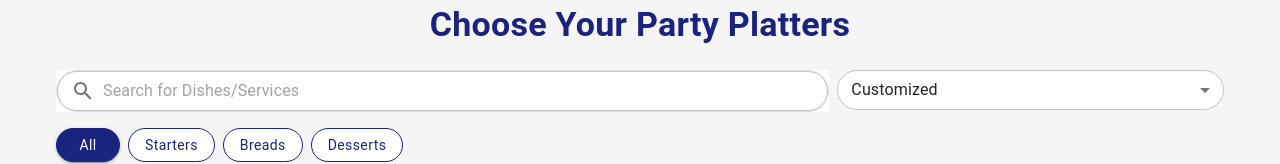
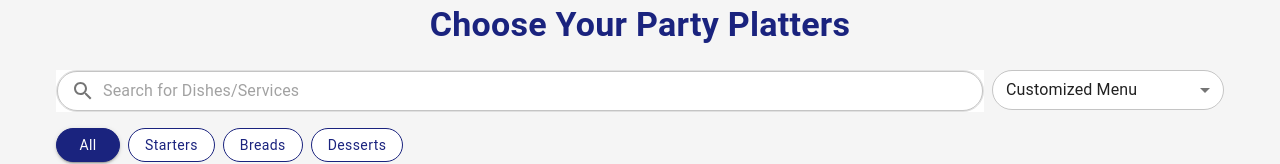
Before and after one commit to Raziur12/BiteAffairs, a React (Vite) app: page /bite-affair/about in a window 1280 px wide. Shown: the part 380-544 px from the top of the page. Built offline with nearby package versions, Linux system fonts and the light colour scheme.

Commit message:
dynamic select menu type updated

```diff
--- a/src/components/menu/MenuDisplay.jsx
+++ b/src/components/menu/MenuDisplay.jsx
@@ -48,11 +48,17 @@ const MenuDisplay = ({ dietaryFilter, searchQuery }) => {
         case 'veg':
           data = await import('../../data/customized-menu.json');
           break;
+        case 'customized':
+          data = await import('../../data/customized-menu.json');
+          break;
         case 'non-veg':
           data = await import('../../data/customized-menu.json');
           break;
         case 'cocktail':
           data = await import('../../data/cocktail-party-menu.json');
+          break;
+        case 'packages':
+          data = await import('../../data/packages-menu.json');
           break;
         default:
           data = await import('../../data/jain-menu.json');
--- a/src/components/menu/MenuTabs.jsx
+++ b/src/components/menu/MenuTabs.jsx
@@ -34,9 +34,10 @@ const MenuTabs = ({
 
   const menuTabs = [
     { value: 'jain', label: 'Jain Menu', icon: <Restaurant /> },
-    { value: 'packages', label: 'Packages', icon: <LocalDining /> },
-    { value: 'customized', label: 'Customized', icon: <Cake /> },
-    { value: 'cocktail', label: 'Cocktail Menu', icon: <LocalBar /> }
+    { value: 'veg', label: 'Veg Menu', icon: <Restaurant /> },
+    { value: 'customized', label: 'Customized Menu', icon: <Cake /> },
+    { value: 'cocktail', label: 'Cocktail Party Menu', icon: <LocalBar /> },
+    { value: 'packages', label: 'Package Menu', icon: <LocalDining /> }
   ];
 
   const dietaryOptions = [
--- a/src/components/menu/PartyPlatters.jsx
+++ b/src/components/menu/PartyPlatters.jsx
@@ -45,11 +45,17 @@ import { CartSummary, CartModal } from '../cart';
 import CheckoutConfirmation from '../cart/CheckoutConfirmation';
 import { MenuGridSkeleton, EnhancedLoader, MenuLoadError, EmptyState } from '../common';
 
-const PartyPlatters = ({ id, onOpenCart }) => {
+const PartyPlatters = ({ id, onOpenCart, bookingConfig }) => {
   const navigate = useNavigate();
   const { addItem, getItemQuantity, totalItems } = useCart();
   const [searchQuery, setSearchQuery] = useState('');
-  const [selectedMenu, setSelectedMenu] = useState('customized');
+  const [selectedMenu, setSelectedMenu] = useState(() => {
+    // Set initial menu based on booking config if available
+    if (bookingConfig?.menu) {
+      return bookingConfig.menu;
+    }
+    return 'customized';
+  });
   const [sortBy, setSortBy] = useState('');
   const [numberOfPax, setNumberOfPax] = useState('');
   const [location, setLocation] = useState('');
@@ -67,12 +73,23 @@ const PartyPlatters = ({ id, onOpenCart }) => {
   const [selectedCategory, setSelectedCategory] = useState('All');
   const [currentServiceIndex, setCurrentServiceIndex] = useState(0);
 
-  const menuOptions = [
+  const baseMenuOptions = [
     { value: 'jain', label: 'Jain Menu' },
-    { value: 'packages', label: 'Packages' },
-    { value: 'customized', label: 'Customized' },
-    { value: 'cocktail', label: 'Cocktail Menu' }
+    { value: 'veg', label: 'Veg Menu' },
+    { value: 'customized', label: 'Customized Menu' },
+    { value: 'cocktail', label: 'Cocktail Party Menu' },
+    { value: 'packages', label: 'Package Menu' }
   ];
+
+  // Reorder menu options to show selected menu from booking first
+  const menuOptions = (() => {
+    if (bookingConfig?.menu) {
+      const selectedOption = baseMenuOptions.find(option => option.value === bookingConfig.menu);
+      const otherOptions = baseMenuOptions.filter(option => option.value !== bookingConfig.menu);
+      return selectedOption ? [selectedOption, ...otherOptions] : baseMenuOptions;
+    }
+    return baseMenuOptions;
+  })();
 
   const sortOptions = [
     { value: '', label: 'Sort By' },
@@ -90,6 +107,9 @@ const PartyPlatters = ({ id, onOpenCart }) => {
       switch (selectedMenu?.toLowerCase()) {
         case 'jain':
           data = await import('../../data/jain-menu.json');
+          break;
+        case 'veg':
+          data = await import('../../data/customized-menu.json');
           break;
         case 'customized':
           data = await import('../../data/customized-menu.json');
@@ -116,12 +136,19 @@ const PartyPlatters = ({ id, onOpenCart }) => {
     loadMenuData();
   }, [selectedMenu]);
 
+  // Update selected menu when booking config changes
+  useEffect(() => {
+    if (bookingConfig?.menu && bookingConfig.menu !== selectedMenu) {
+      setSelectedMenu(bookingConfig.menu);
+    }
+  }, [bookingConfig]);
+
   // Get all items from all categories with proper filtering
   const getAllItems = () => {
     if (!menuData) return [];
 
     // Handle different menu structures
-    if (selectedMenu === 'customized') {
+    if (selectedMenu === 'customized' || selectedMenu === 'veg') {
       return menuData.categories ? menuData.categories.flatMap(category => category.items || []) : [];
     } else if (selectedMenu === 'cocktail') {
       // For cocktail menu, get items from COCKTAIL_PARTY_MENU
@@ -406,22 +433,41 @@ const PartyPlatters = ({ id, onOpenCart }) => {
               }
             }}
           />
-          <FormControl size="small" sx={{ flex: { xs: 1, sm: 1 }, minWidth: { xs: 'auto', sm: 150 } }}>
+          <Box sx={{ flex: { xs: 1, sm: 0.5 }, Width: { xs: '100%', sm: 200 }, position: 'relative' }}>
+            {bookingConfig?.menu && (
+              <Typography
+                variant="caption"
+                sx={{
+                  position: 'absolute',
+                  top: -8,
+                  left: 12,
+                  bgcolor: '#1976d2',
+                  color: 'white',
+                  px: 1,
+                  borderRadius: '4px',
+                  fontSize: '0.7rem',
+                  zIndex: 1
+                }}
+              >
+                Selected from booking
+              </Typography>
+            )}
+            <FormControl size="small" sx={{ width: '100%' }}>
               <Select
                 value={selectedMenu}
                 onChange={(e) => setSelectedMenu(e.target.value)}
                 displayEmpty
                 sx={{
-                bgcolor: 'white',
+                  bgcolor: bookingConfig?.menu === selectedMenu ? '#e3f2fd' : 'white',
                   borderRadius: '25px',
                   '& .MuiOutlinedInput-root': {
                     borderRadius: '25px !important',
-                  border: '1px solid #e0e0e0',
+                    border: bookingConfig?.menu === selectedMenu ? '2px solid #1976d2' : '1px solid #e0e0e0',
                     '&:hover': {
-                    border: '1px solid #bdbdbd'
+                      border: bookingConfig?.menu === selectedMenu ? '2px solid #1565c0' : '1px solid #bdbdbd'
                     },
                     '&.Mui-focused': {
-                    border: '1px solid #1976d2'
+                      border: '2px solid #1976d2'
                     }
                   },
                   '& .MuiSelect-select': {
@@ -432,13 +478,24 @@ const PartyPlatters = ({ id, onOpenCart }) => {
                   }
                 }}
               >
-              {menuOptions.map((option) => (
+                {menuOptions.map((option, index) => (
                   <MenuItem key={option.value} value={option.value}>
+                    <Box sx={{ display: 'flex', alignItems: 'center', gap: 1 }}>
                       {option.label}
+                      {bookingConfig?.menu === option.value && index === 0 && (
+                        <Chip
+                          label="Your Selection"
+                          size="small"
+                          color="primary"
+                          sx={{ fontSize: '0.7rem', height: 20 }}
+                        />
+                      )}
+                    </Box>
                   </MenuItem>
                 ))}
               </Select>
             </FormControl>
+          </Box>
         </Box>
 
         {/* Category Buttons */}
```
Lines whose indentation alone changed are shown as unchanged.
